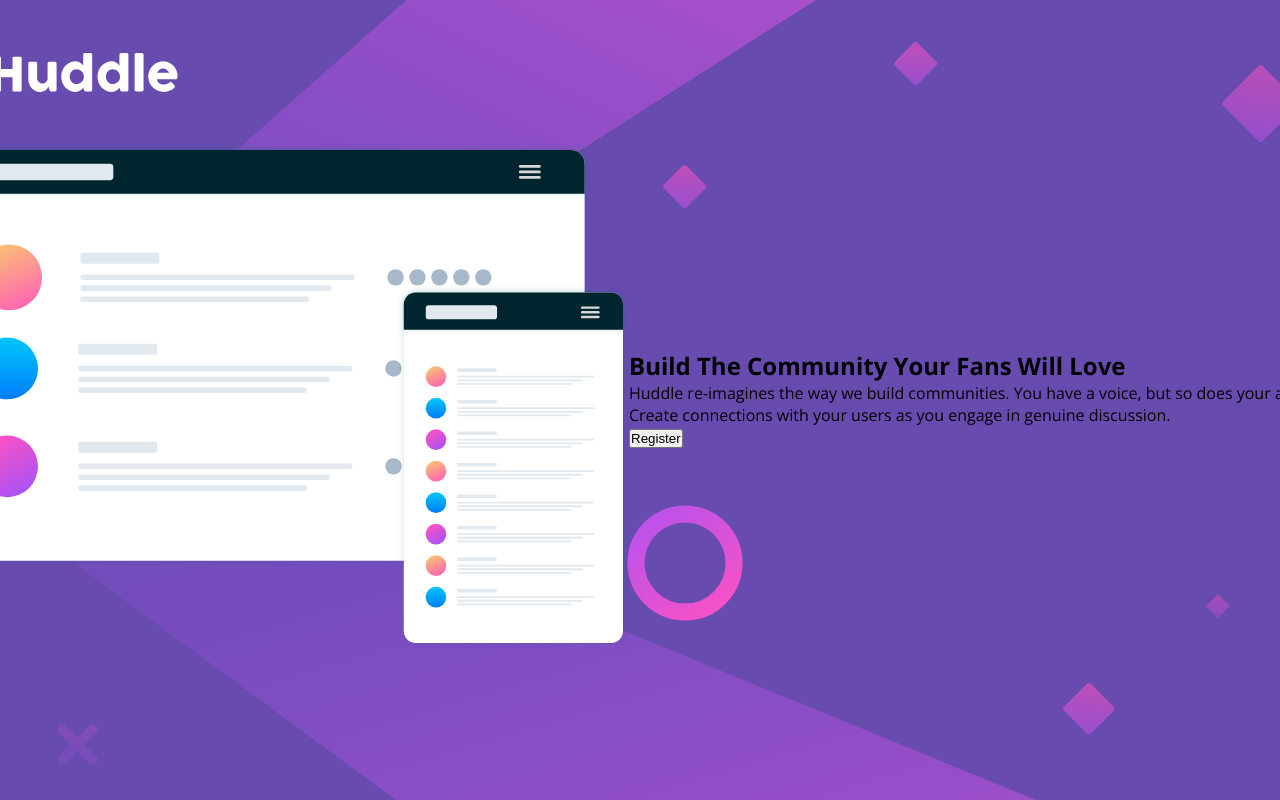
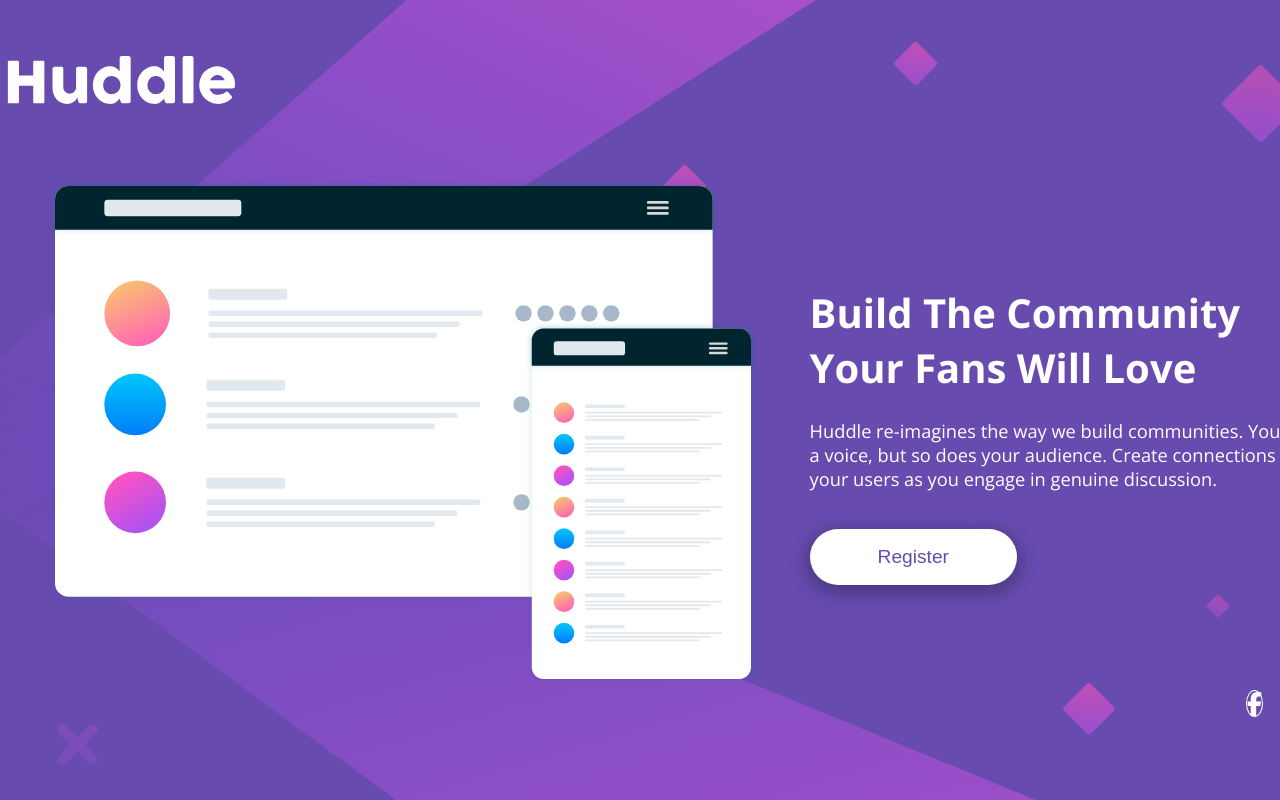
Before and after one commit to edwin-hudson/huddle-landing-page, a plain HTML site: page index.html in a window 1280 px wide. Shown: the top 800 px of the page. Drawn offline with nearby package versions, Linux system fonts and the light colour scheme.

Commit message:
Enhance CSS styles for header, article, and footer sections to improve layout and design

```diff
--- a/style.css
+++ b/style.css
@@ -1,6 +1,9 @@
 :root {
 --Violet: hsl(257, 40%, 49%);
 --Soft-Magenta: hsl(300, 69%, 71%);
+--White: hsl(0, 0%, 100%);
+
+--blur: hsl(256, 39%, 38%);
 }
 
 * {
@@ -32,11 +35,91 @@ main {
     height: 90%;
 }
 
+header {
+    height: 20%;
+}
+
+header img {
+    /* margin-left: 5rem;
+    padding-top: 5rem; */
+}
+
+.logo {
+    height: 5rem;
+}
+
 article {
     display: flex;
     flex-direction: row;
     align-items: center;
-    height: 80%;
+    height: 75%;
+    padding: 0 2rem;
+}
+
+.image {
+    width: 60%;
+}
+
+.image img {
+    margin-left: 6rem;
+}
+
+.content {
+    display: flex;
+    flex-direction: column;
+    align-items: start;
+    padding: 3rem 0 3rem 2rem;
+    color: var(--White);
+    width: 40%;
+}
+
+.title {
+    font-size: 2.5rem;
+    padding-bottom: 1.5rem;
+}
+
+.desc {
+    font-size: 1.14rem;
+    margin-bottom: 1.2rem;
+}
+
+button {
+    font-size: 1.2rem;
+    color: var(--Violet);
+    background: var(--White);
+    width: 40%;
+    height: 3.5rem;
+    margin-top: 1.2rem;
+    outline: none;
+    border: none;
+    border-radius: 5rem;
+    cursor: pointer;
+    box-shadow: 0 5px 15px 5px var(--blur);
+    transition: all 0.3s ease;
+}
+
+button:hover {
+    color: var(--White);
+    background: var(--Soft-Magenta);
+}
+
+
+footer {
+    height: 10%;
+    display: flex;
+    flex-direction: row;
+    font-size: 1.5rem;
+    gap: 1.5rem;
+    justify-content: end;
+    color: var(--White);
+}
+
+.fa-brands::before {
+    content: "";
+    border: solid 0.12rem var(--White);
+    border-radius: 50%;
+    height: 10rem;
+    width: 10rem;
 }
 
 .title {
```
